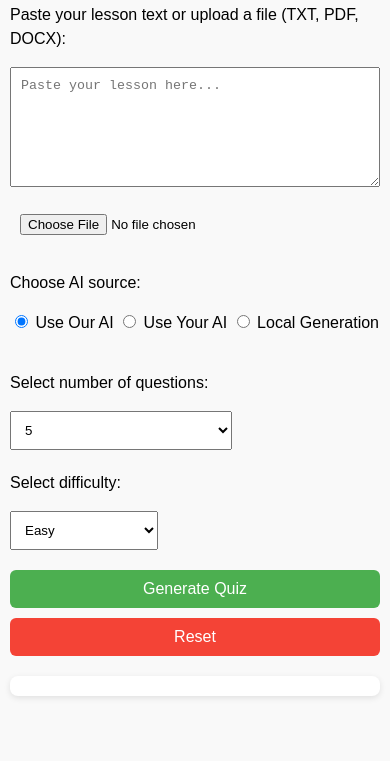
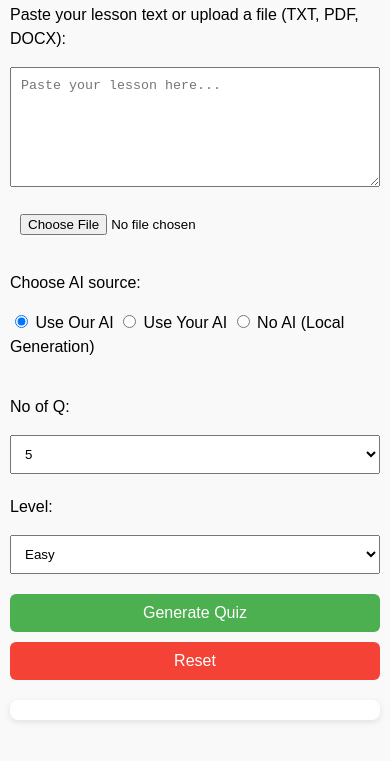
Before and after one commit to thosho/quizmaker, a plain HTML site: page index.html in a window 390 px wide. Shown: the part 73-834 px from the top of the page. Drawn offline with nearby package versions, Linux system fonts and the light colour scheme.

Commit message:
index.html

```diff
--- a/index.html
+++ b/index.html
@@ -28,19 +28,15 @@
     }
     .select-container {
       display: flex;
-      justify-content: space-between;
+      justify-content: flex-start;
       gap: 10px;
       margin-bottom: 10px;
     }
     select {
       padding: 10px;
       box-sizing: border-box;
-    }
-    #numQuestions {
-      width: 60%; /* Wider for number of questions */
-    }
-    #difficulty {
-      width: 40%; /* Smaller for difficulty */
+      width: auto; /* Auto width based on content */
+      min-width: 100px; /* Minimum width to prevent too small */
     }
     button {
       padding: 10px 15px;
@@ -80,6 +76,7 @@
     }
     .api-section { margin-bottom: 20px; }
     .error { color: red; text-align: center; }
+    .loading { color: blue; text-align: center; font-style: italic; }
     .hidden { display: none; }
 
     /* Mobile responsiveness */
@@ -90,7 +87,7 @@
       .quiz { padding: 10px; }
       .score { font-size: 16px; padding: 8px; top: 5px; right: 10px; }
       .select-container { flex-direction: column; gap: 5px; }
-      #numQuestions, #difficulty { width: 100%; }
+      select { width: 100%; }
     }
   </style>
   <!-- Include pdf.js for PDF support -->
@@ -112,7 +109,7 @@
       <p>Choose AI source:</p>
       <label><input type="radio" name="aiSource" value="our" checked> Use Our AI</label>
       <label><input type="radio" name="aiSource" value="your"> Use Your AI</label>
-      <label><input type="radio" name="aiSource" value="none"> Local Generation </label>
+      <label><input type="radio" name="aiSource" value="none"> No AI (Local Generation)</label>
       <div id="yourKeySection" style="display: none;">
         <p>Enter your Google Gemini API Key:</p>
         <input type="password" id="apiKeyInput" placeholder="Your Gemini API Key">
@@ -120,8 +117,8 @@
     </div>
 
     <div class="select-container">
-      <div style="width: 60%;">
-        <p>Select number of questions:</p>
+      <div>
+        <p>No of Q:</p>
         <select id="numQuestions">
           <option value="5">5</option>
           <option value="10">10</option>
@@ -129,8 +126,8 @@
           <option value="50">50</option>
         </select>
       </div>
-      <div style="width: 40%;">
-        <p>Select difficulty:</p>
+      <div>
+        <p>Level:</p>
         <select id="difficulty">
           <option value="easy">Easy</option>
           <option value="medium">Medium</option>
@@ -222,11 +219,16 @@
       scoreContainer.innerHTML = "";
       scoreContainer.style.display = 'none'; // Hide score initially
       errorContainer.innerHTML = "";
+      errorContainer.classList.remove('error');
+      errorContainer.classList.add('loading');
+      errorContainer.innerHTML = "Wait a second till AI generates the Quiz...";
       totalQuestions = 0;
       correctAnswers = 0;
       questions = [];
 
       if (!lesson) {
+        errorContainer.classList.remove('loading');
+        errorContainer.classList.add('error');
         errorContainer.innerHTML = "Please paste text or upload a file first.";
         return;
       }
@@ -261,7 +263,11 @@
         questions = generateSimpleMCQ(lesson, numQuestions, difficulty);
       }
 
+      errorContainer.innerHTML = ""; // Clear loading message
+      errorContainer.classList.remove('loading');
+
       if (questions.length === 0) {
+        errorContainer.classList.add('error');
         errorContainer.innerHTML = "Could not generate questions from the provided text.";
         document.getElementById("inputSection").classList.remove("hidden"); // Show inputs again on error
         return;
```
